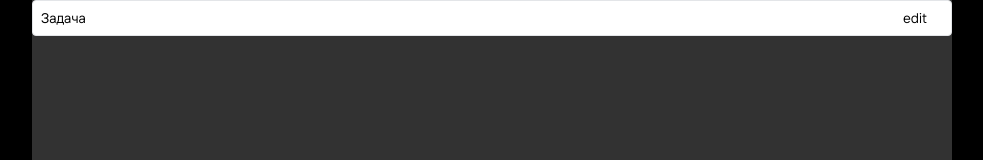
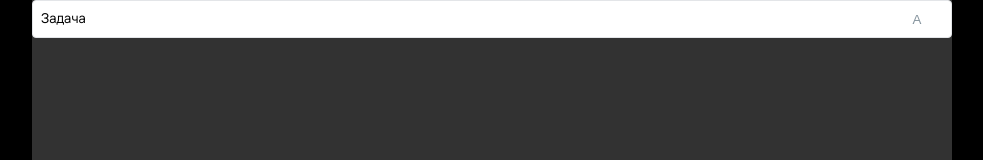
Before and after one commit to timonit/kanban-test, a Vue app: page / in a window 1280 px wide. Shown: the top 160 px of the page, without its empty margins (148-1131 px from the left). Built offline with nearby package versions, Linux system fonts and the light colour scheme.

Commit message:
mini-button

```diff
--- a/src/entities/task/ui/task-card.vue
+++ b/src/entities/task/ui/task-card.vue
@@ -1,13 +1,12 @@
 <script setup lang="ts">
+import { MiniButton } from '@/shared/ui/components'
 </script>
 
 <template>
   <div class="task-card">
     <slot></slot>
-    <div>
-      edit
-    </div>
-  </div>
+    <MiniButton>A</MiniButton>
+</div>
 </template>
 
 <style>
--- a/src/shared/index.ts
+++ b/src/shared/index.ts
@@ -0,0 +1 @@
+export * from './ui'
--- /dev/null
+++ b/src/shared/ui/components/index.ts
@@ -0,0 +1,5 @@
+import MiniButton from './mini-button.vue';
+
+export {
+  MiniButton
+}
--- /dev/null
+++ b/src/shared/ui/components/mini-button.vue
@@ -0,0 +1,27 @@
+<script setup lang="ts">
+</script>
+
+<template>
+  <button class="mini-button">
+    <slot></slot>
+  </button>
+</template>
+
+<style>
+.mini-button {
+  width: 20px;
+  height: 20px;
+  cursor: pointer;
+  border: none;
+  background: transparent;
+  color: var(--color-gray);
+  display: flex;
+  justify-content: center;
+  align-items: center;
+  padding: 0;
+}
+
+.mini-button:hover {
+  color: var(--color-blue);
+}
+</style>
--- /dev/null
+++ b/src/shared/ui/index.ts
@@ -0,0 +1 @@
+export * from './components';
```
Also changed, not shown: src/shared/shared.css (deleted), src/shared/ui/css/shared.css (added).
